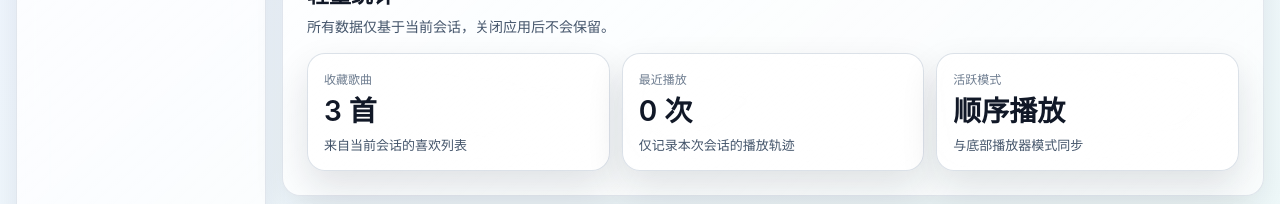
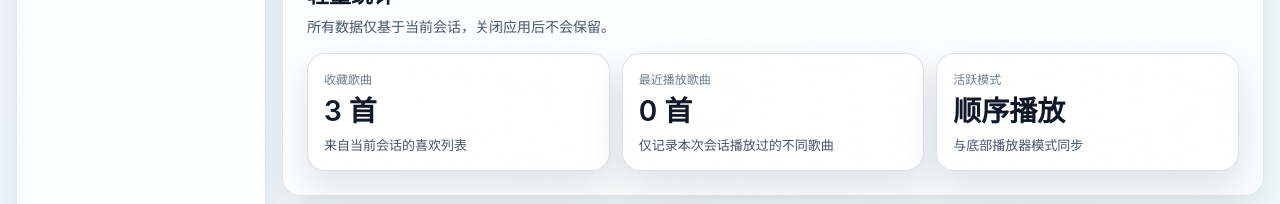
Before and after one commit to lisentowind/my-music-player, a Vue app: page /#/profile in a window 1280 px wide. Shown: the part 368-572 px from the top of the page. Built offline with nearby package versions, Linux system fonts and the light colour scheme.

Commit message:
fix(profile): align session metrics semantics and mood aggregation

```diff
--- a/src/data/profile.ts
+++ b/src/data/profile.ts
@@ -1,5 +1,4 @@
 import type { UserProfileSeed } from "@/types/music";
-import { likedTrackIds, tracks } from "@/data/music-library";
 
 export const profileSeed: UserProfileSeed = {
   id: "profile-main",
@@ -7,23 +6,6 @@ export const profileSeed: UserProfileSeed = {
   headline: "冷感电子与玻璃质感声场爱好者",
   avatarSrc: "/avatars/profile-main.svg",
   signatureTags: ["冷调", "克制", "清透", "液态玻璃"],
-  metrics: [
-    {
-      id: "metric-liked",
-      label: "收藏歌曲",
-      value: `${likedTrackIds.length} 首`,
-    },
-    {
-      id: "metric-library",
-      label: "当前曲库",
-      value: `${tracks.length} 首`,
-    },
-    {
-      id: "metric-focus",
-      label: "本周专注",
-      value: "7 小时",
-    },
-  ],
   quickPicks: [
     {
       id: "pick-morning",
--- a/src/stores/player.ts
+++ b/src/stores/player.ts
@@ -174,10 +174,10 @@ export const usePlayerStore = defineStore("player", () => {
   const recentPlayTracks = computed(() => recentPlayIds.value
     .map(trackId => trackById.get(trackId))
     .filter((track): track is Track => Boolean(track)));
-  const recentPlayCount = computed(() => recentPlayIds.value.length);
+  const recentTrackCount = computed(() => recentPlayIds.value.length);
   const activeModeLabel = computed(() => playbackModeLabelMap[mode.value]);
   const favoriteMoodTags = computed(() => {
-    const seedTrackIds = recentPlayIds.value.length > 0 ? recentPlayIds.value : likedTrackIdList.value;
+    const seedTrackIds = [...new Set([...recentPlayIds.value, ...likedTrackIdList.value])];
     const tagCounter = new Map<string, number>();
 
     for (const trackId of seedTrackIds) {
@@ -542,7 +542,7 @@ export const usePlayerStore = defineStore("player", () => {
     likedCount,
     recentPlayIds,
     recentPlayTracks,
-    recentPlayCount,
+    recentTrackCount,
     activeModeLabel,
     favoriteMoodTags,
     errorMessage,
--- a/src/views/ProfileView.vue
+++ b/src/views/ProfileView.vue
@@ -25,9 +25,9 @@ const metricCards = computed(() => [
   },
   {
     id: "profile-recent",
-    label: "最近播放",
-    value: `${player.recentPlayCount} 次`,
-    hint: "仅记录本次会话的播放轨迹",
+    label: "最近播放歌曲",
+    value: `${player.recentTrackCount} 首`,
+    hint: "仅记录本次会话播放过的不同歌曲",
   },
   {
     id: "profile-mode",
```
Also changed, not shown: src/types/music.ts (+0 -7 lines), 2 other files (tests, documents, lock files or other folders).
